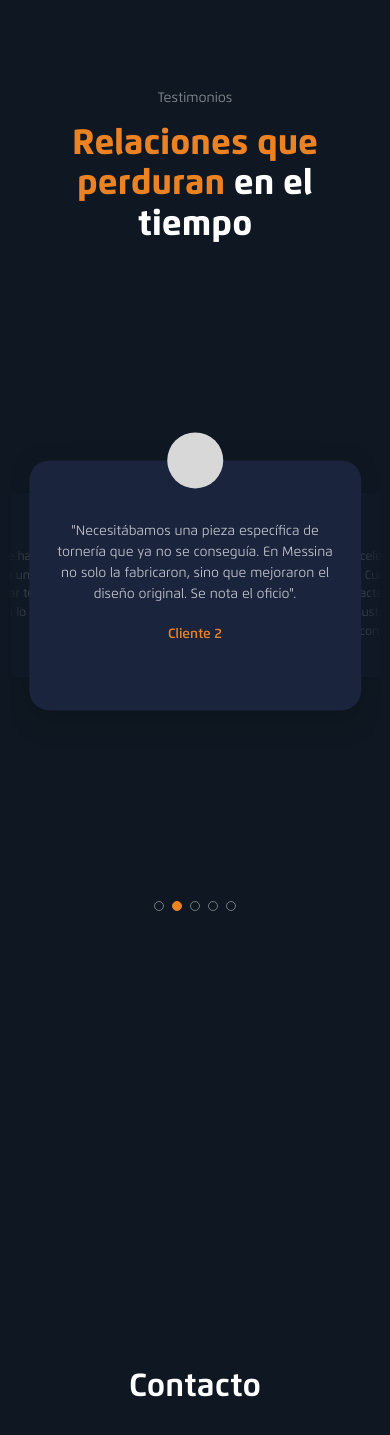
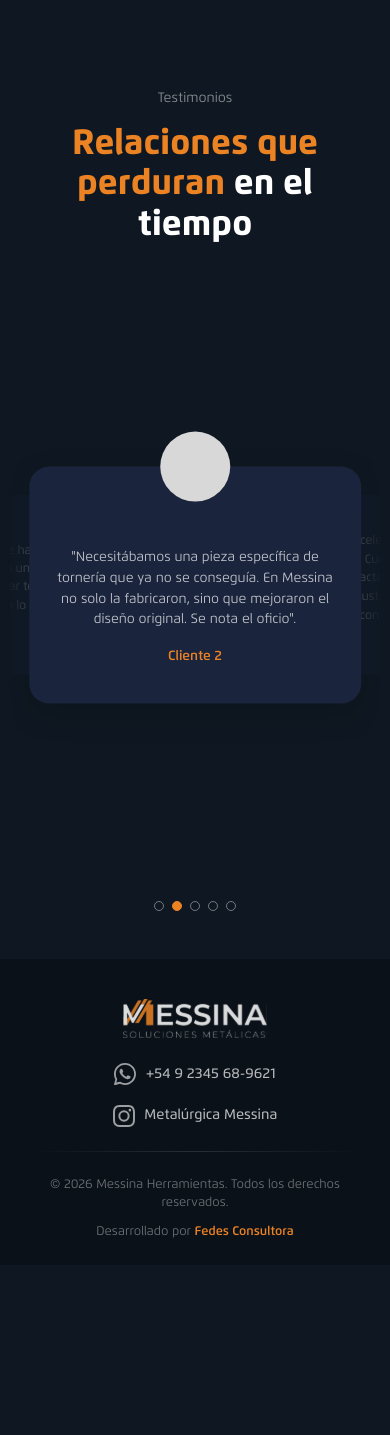
Before and after one commit to FedesConsultora/Messina_Landing, a React (Vite) app: page / in a window 390 px wide. Shown: the part 5940-7375 px from the top of the page. After the commit the page ends 7205 px from the top, so only its background shows below. Built offline with nearby package versions, Linux system fonts and the light colour scheme.

Commit message:
Feat: agregar footer en desktop y mobile

```diff
--- a/src/components/sections/Contacto.jsx
+++ b/src/components/sections/Contacto.jsx
@@ -1,7 +1,69 @@
-const Contacto = () => (
-    <section id="contacto" className="section">
-        <h1>Contacto</h1>
-    </section>
+import logo from '../../assets/logos/messina.svg';
+
+const WhatsAppIcon = () => (
+    <svg width="22" height="22" viewBox="0 0 24 24" fill="currentColor" xmlns="http://www.w3.org/2000/svg">
+        <path d="M17.472 14.382c-.297-.149-1.758-.867-2.03-.967-.273-.099-.471-.148-.67.15-.197.297-.767.966-.94 1.164-.173.199-.347.223-.644.075-.297-.15-1.255-.463-2.39-1.475-.883-.788-1.48-1.761-1.653-2.059-.173-.297-.018-.458.13-.606.134-.133.298-.347.446-.52.149-.174.198-.298.298-.497.099-.198.05-.371-.025-.52-.075-.149-.669-1.612-.916-2.207-.242-.579-.487-.5-.669-.51-.173-.008-.371-.01-.57-.01-.198 0-.52.074-.792.372-.272.297-1.04 1.016-1.04 2.479 0 1.462 1.065 2.875 1.213 3.074.149.198 2.096 3.2 5.077 4.487.709.306 1.262.489 1.694.625.712.227 1.36.195 1.871.118.571-.085 1.758-.719 2.006-1.413.248-.694.248-1.289.173-1.413-.074-.124-.272-.198-.57-.347z" />
+        <path d="M12 0C5.373 0 0 5.373 0 12c0 2.125.558 4.126 1.535 5.86L.057 23.272a.75.75 0 0 0 .92.92l5.42-1.476A11.95 11.95 0 0 0 12 24c6.627 0 12-5.373 12-12S18.627 0 12 0zm0 22c-1.91 0-3.704-.527-5.232-1.443l-.374-.223-3.872 1.054 1.055-3.872-.223-.374A9.955 9.955 0 0 1 2 12C2 6.477 6.477 2 12 2s10 4.477 10 10-4.477 10-10 10z" />
+    </svg>
 );
 
-export default Contacto;
+const InstagramIcon = () => (
+    <svg width="22" height="22" viewBox="0 0 24 24" fill="currentColor" xmlns="http://www.w3.org/2000/svg">
+        <path d="M12 2.163c3.204 0 3.584.012 4.85.07 3.252.148 4.771 1.691 4.919 4.919.058 1.265.069 1.645.069 4.849 0 3.205-.012 3.584-.069 4.849-.149 3.225-1.664 4.771-4.919 4.919-1.266.058-1.644.07-4.85.07-3.204 0-3.584-.012-4.849-.07-3.26-.149-4.771-1.699-4.919-4.92-.058-1.265-.07-1.644-.07-4.849 0-3.204.013-3.583.07-4.849.149-3.227 1.664-4.771 4.919-4.919 1.266-.057 1.645-.069 4.849-.069zM12 0C8.741 0 8.333.014 7.053.072 2.695.272.273 2.69.073 7.052.014 8.333 0 8.741 0 12c0 3.259.014 3.668.072 4.948.2 4.358 2.618 6.78 6.98 6.98C8.333 23.986 8.741 24 12 24c3.259 0 3.668-.014 4.948-.072 4.354-.2 6.782-2.618 6.979-6.98.059-1.28.073-1.689.073-4.948 0-3.259-.014-3.667-.072-4.947-.196-4.354-2.617-6.78-6.979-6.98C15.668.014 15.259 0 12 0zm0 5.838a6.162 6.162 0 100 12.324 6.162 6.162 0 000-12.324zM12 16a4 4 0 110-8 4 4 0 010 8zm6.406-11.845a1.44 1.44 0 100 2.881 1.44 1.44 0 000-2.881z" />
+    </svg>
+);
+
+const Footer = () => (
+    <footer id="contacto" className="footer">
+        <div className="footer__inner">
+            {/* ── Logo ── */}
+            <img src={logo} alt="Messina Logo" className="footer__logo" />
+
+            {/* ── Social links ── */}
+            <div className="footer__social">
+                <a
+                    href="https://wa.me/5492345689621"
+                    target="_blank"
+                    rel="noopener noreferrer"
+                    className="footer__social-link"
+                >
+                    <WhatsAppIcon />
+                    <span>+54 9 2345 68‑9621</span>
+                </a>
+
+                <a
+                    href="https://instagram.com/"
+                    target="_blank"
+                    rel="noopener noreferrer"
+                    className="footer__social-link"
+                >
+                    <InstagramIcon />
+                    <span>Metalúrgica Messina</span>
+                </a>
+            </div>
+
+            {/* ── Divider ── */}
+            <div className="footer__divider" />
+
+            {/* ── Bottom row: copyright + credits ── */}
+            <div className="footer__bottom">
+                <p className="footer__copyright">
+                    © {new Date().getFullYear()} Messina Herramientas. Todos los derechos reservados.
+                </p>
+                <p className="footer__credits">
+                    Desarrollado por{' '}
+                    <a
+                        href="http://fedes.ai"
+                        target="_blank"
+                        rel="noopener noreferrer"
+                        className="footer__credits-link"
+                    >
+                        Fedes Consultora
+                    </a>
+                </p>
+            </div>
+        </div>
+    </footer>
+);
+
+export default Footer;
--- a/src/styles/main.scss
+++ b/src/styles/main.scss
@@ -9,6 +9,7 @@
 @use 'sections/ventajas';
 @use 'sections/proyectos';
 @use 'sections/testimonios';
+@use 'sections/footer';
 
 :root {
     font-family: $font-family;
--- /dev/null
+++ b/src/styles/sections/_footer.scss
@@ -0,0 +1,135 @@
+@use '../variables' as *;
+
+/* ═══════════════════════════════════════════════
+   FOOTER
+═══════════════════════════════════════════════ */
+.footer {
+    width: 100%;
+    background-color: #0B1119;
+    padding: 3rem 0 2rem;
+
+    &__inner {
+        max-width: 1200px;
+        margin: 0 auto;
+        padding: 0 2rem;
+        display: flex;
+        flex-direction: column;
+        align-items: center;
+        gap: 1.5rem;
+    }
+
+    // ── Logo ─────────────────────────────────────
+    &__logo {
+        height: 40px;
+        width: auto;
+        opacity: 0.85;
+    }
+
+    // ── Social links row ─────────────────────────
+    &__social {
+        display: flex;
+        align-items: center;
+        gap: 2.5rem;
+    }
+
+    &__social-link {
+        display: flex;
+        align-items: center;
+        gap: 0.6rem;
+        color: rgba(255, 255, 255, 0.7);
+        text-decoration: none;
+        font-size: 0.88rem;
+        font-weight: 500;
+        transition: color 0.25s ease;
+
+        &:visited,
+        &:active {
+            color: rgba(255, 255, 255, 0.7);
+        }
+
+        &:hover {
+            color: rgba(255, 255, 255, 1);
+        }
+
+        svg {
+            flex-shrink: 0;
+            opacity: 0.85;
+            transition: opacity 0.25s ease;
+        }
+
+        &:hover svg {
+            opacity: 1;
+        }
+    }
+
+    // ── Divider ──────────────────────────────────
+    &__divider {
+        width: 100%;
+        max-width: 500px;
+        height: 1px;
+        background: linear-gradient(to right,
+                transparent,
+                rgba(255, 255, 255, 0.12),
+                transparent);
+    }
+
+    // ── Bottom row ───────────────────────────────
+    &__bottom {
+        display: flex;
+        align-items: center;
+        justify-content: space-between;
+        width: 100%;
+        max-width: 700px;
+    }
+
+    &__copyright {
+        font-size: 0.78rem;
+        color: rgba(255, 255, 255, 0.4);
+        margin: 0;
+    }
+
+    &__credits {
+        font-size: 0.78rem;
+        color: rgba(255, 255, 255, 0.4);
+        margin: 0;
+    }
+
+    &__credits-link {
+        color: $orange;
+        text-decoration: none;
+        font-weight: 600;
+        transition: color 0.25s ease;
+
+        &:hover {
+            color: $blue-active;
+        }
+    }
+}
+
+/* ── Footer: responsive ──────────────────────── */
+@media (max-width: 768px) {
+    .footer {
+        padding: 2.5rem 0 1.5rem;
+    }
+
+    .footer__social {
+        flex-direction: column;
+        gap: 1.2rem;
+    }
+
+    .footer__bottom {
+        flex-direction: column;
+        gap: 0.6rem;
+        text-align: center;
+    }
+}
+
+@media (max-width: 380px) {
+    .footer__inner {
+        padding: 0 1.2rem;
+    }
+
+    .footer__social-link {
+        font-size: 0.82rem;
+    }
+}
--- a/src/styles/sections/_testimonios.scss
+++ b/src/styles/sections/_testimonios.scss
@@ -46,7 +46,7 @@
 
     &__slider {
         position: relative;
-        height: 500px; // Very generous height to prevent any possible vertical clipping
+        height: 380px;
         max-width: 1200px;
         margin: 0 auto;
         overflow: visible; // Allow the avatar to peek out vertically
@@ -129,22 +129,22 @@
     z-index: 1;
     pointer-events: auto;
 
-    background-color: #1A243D; // Restore background to the card
+    background-color: #1A243D;
     border-radius: 20px;
-    padding: 3rem 1.5rem 2rem 1.5rem; // Increased top padding for the avatar
+    padding: 3rem 1.5rem 1.5rem 1.5rem;
     display: flex;
     flex-direction: column;
     align-items: center;
-    justify-content: flex-start;
-    gap: 1.2rem;
+    justify-content: center;
+    gap: 1rem;
     text-align: center;
     box-sizing: border-box;
-    overflow: visible; // Allow avatar to peek out
-    box-shadow: 0 10px 30px rgba(0, 0, 0, 0.2); // Added some depth
+    overflow: visible;
+    box-shadow: 0 10px 30px rgba(0, 0, 0, 0.2);
 
     &__avatar {
-        width: 56px;
-        height: 56px;
+        width: 70px;
+        height: 70px;
         border-radius: 50%;
         background-color: #d8d8d8;
         position: absolute;
@@ -158,7 +158,6 @@
         color: rgba(255, 255, 255, 0.72);
         line-height: 1.65;
         margin: 0;
-
     }
 
     &__cliente {
@@ -168,9 +167,9 @@
     }
 
     &.tslide--center {
-        width: 480px;
+        width: 360px;
+        aspect-ratio: 1.4;
         max-width: 85vw;
-        aspect-ratio: 1.33; // 480/360 - squarer shape
         height: auto;
         border-radius: 20px;
         transform: translate(-50%, -50%) scale(1);
@@ -180,31 +179,31 @@
 
     // ── Left ─────────────────────────────────────
     &.tslide--left {
-        width: 390px;
+        width: 320px;
+        aspect-ratio: 1.4;
         max-width: 70vw;
-        aspect-ratio: 1.33;
         height: auto;
-        transform: translate(calc(-50% - 410px), -50%) scale(0.95);
+        transform: translate(calc(-50% - 320px), -50%) scale(0.95);
         opacity: 0.5;
         z-index: 3;
     }
 
     // ── Right ────────────────────────────────────
     &.tslide--right {
-        width: 390px;
+        width: 320px;
+        aspect-ratio: 1.4;
         max-width: 70vw;
-        aspect-ratio: 1.33;
         height: auto;
-        transform: translate(calc(-50% + 410px), -50%) scale(0.95);
+        transform: translate(calc(-50% + 320px), -50%) scale(0.95);
         opacity: 0.5;
         z-index: 3;
     }
 
     // ── Hidden (Emerge Point) ────────────────────
     &.tslide--hidden {
-        width: 390px;
+        width: 320px;
+        aspect-ratio: 1.4;
         max-width: 70vw;
-        aspect-ratio: 1.33;
         height: auto;
         transform: translate(-50%, -50%) scale(0.85);
         opacity: 0;
```
